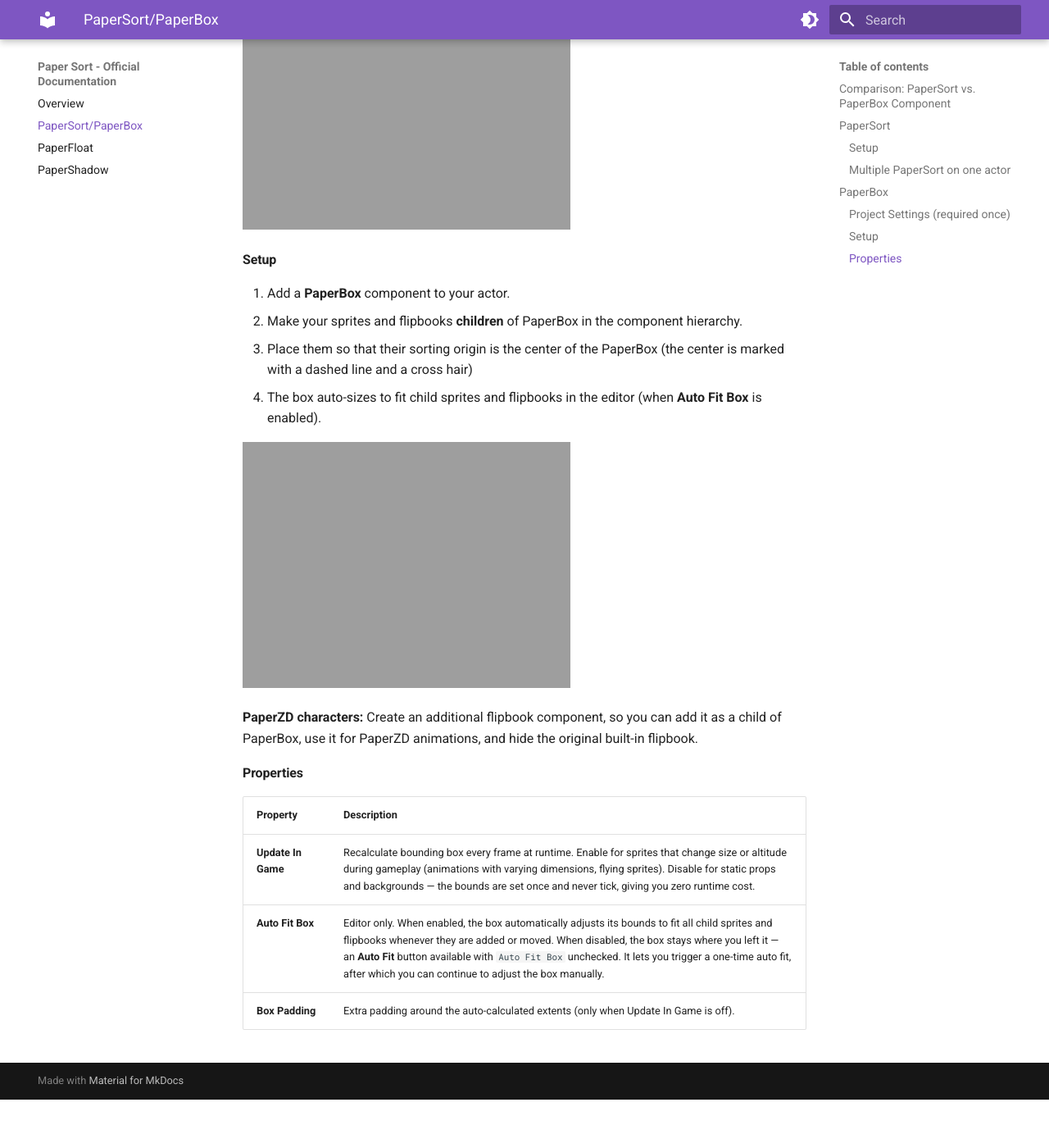
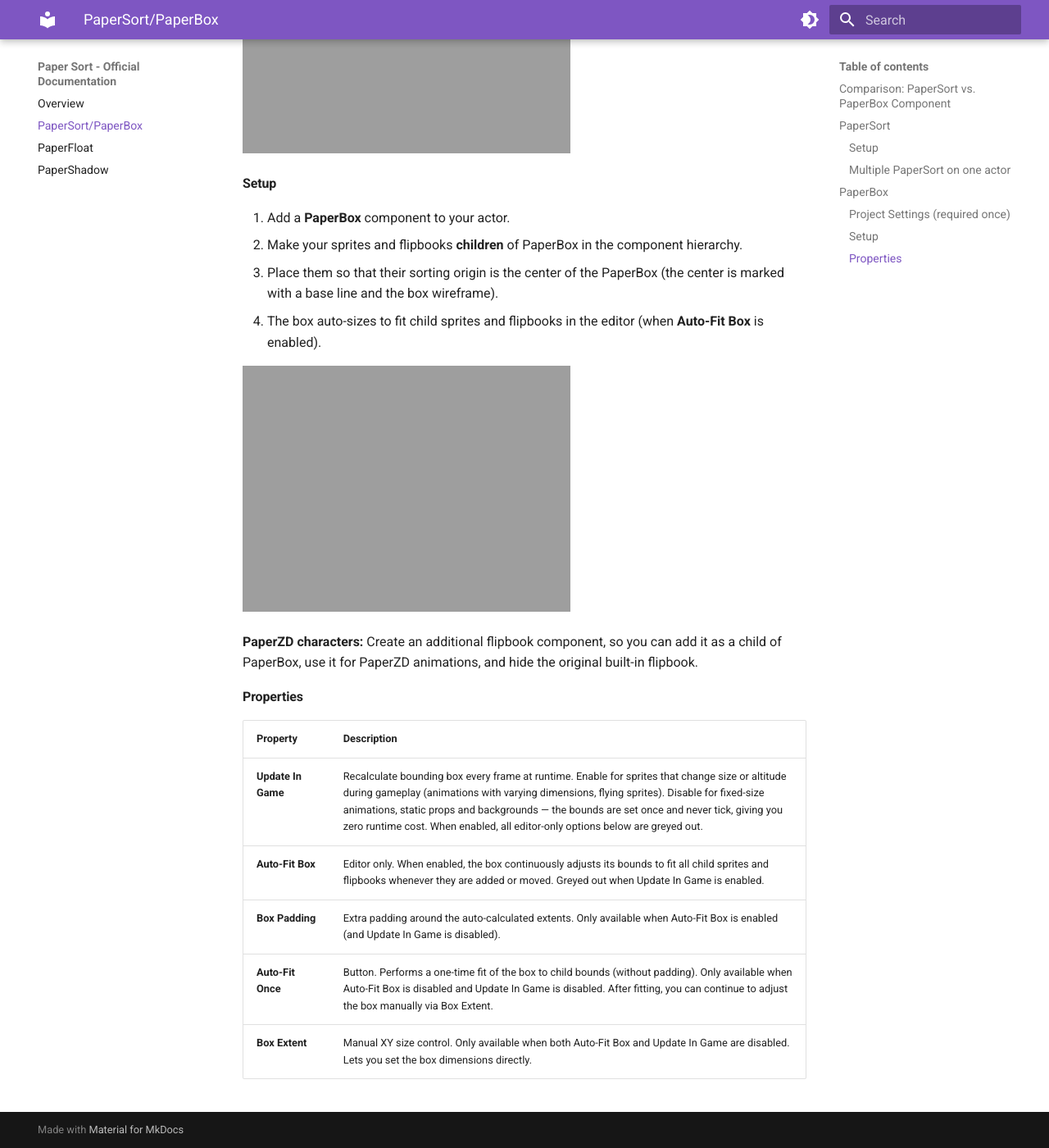
Before and after one commit to LionInAbox/PaperSort-Docs, an MkDocs documentation site: the page built from docs/papersort.md, in a window 1280 px wide and 1400 px high, scrolled down 2233 px. Shown: the whole window at 82% size. Built offline with MkDocs 1.6.1 and Material for MkDocs 9.7.7, drawn with Linux system fonts in a browser that asks for light colours; before the commit the page ends 3574 px from its top, so only the background shows below that; some of the changed text lies outside the part shown.

Commit message:
improved papersort description

```diff
--- a/docs/papersort.md
+++ b/docs/papersort.md
@@ -35,7 +34,7 @@
 
 ![PaperSort debug visualization](insert_image: editor viewport showing the crosshair and dashed sorting line on a character)
 
-**\* why `-1,000,000`:** your sprites are most like never going to travel below the y position of -1,000,000 on the y axis, so you're safe that the background will never be sorted in front and cover the remaining sprites. Feel free to adjust that number to your needs.
+>***\* About the value:*** Your sprites will most likely never reach a y position of `-1,000,000`, so the background is guaranteed to sort behind everything else. Adjust as needed.
 
 ---
 
@@ -55,8 +54,8 @@
 
 1. Add a **PaperBox** component to your actor.
 2. Make your sprites and flipbooks **children** of PaperBox in the component hierarchy.
-3. Place them so that their sorting origin is the center of the PaperBox (the center is marked with a dashed line and a cross hair)
-4. The box auto-sizes to fit child sprites and flipbooks in the editor (when **Auto Fit Box** is enabled).
+3. Place them so that their sorting origin is the center of the PaperBox (the center is marked with a base line and the box wireframe).
+4. The box auto-sizes to fit child sprites and flipbooks in the editor (when **Auto-Fit Box** is enabled).
 
 ![PaperBox hierarchy](insert_image: component hierarchy showing sprites as children of PaperBox)
 
@@ -66,6 +65,8 @@
 
 | Property | Description |
 |----------|-------------|
-| **Update In Game** | Recalculate bounding box every frame at runtime. Enable for sprites that change size or altitude during gameplay (animations with varying dimensions, flying sprites). Disable for static props and backgrounds — the bounds are set once and never tick, giving you zero runtime cost. |
-| **Auto Fit Box** | Editor only. When enabled, the box automatically adjusts its bounds to fit all child sprites and flipbooks whenever they are added or moved. When disabled, the box stays where you left it — an **Auto Fit** button available with `Auto Fit Box` unchecked. It lets you trigger a one-time auto fit, after which you can continue to adjust the box manually. |
-| **Box Padding** | Extra padding around the auto-calculated extents (only when Update In Game is off). |
+| **Update In Game** | Recalculate bounding box every frame at runtime. Enable for sprites that change size or altitude during gameplay (animations with varying dimensions, flying sprites). Disable for fixed-size animations, static props and backgrounds — the bounds are set once and never tick, giving you zero runtime cost. When enabled, all editor-only options below are greyed out. |
+| **Auto-Fit Box** | Editor only. When enabled, the box continuously adjusts its bounds to fit all child sprites and flipbooks whenever they are added or moved. Greyed out when Update In Game is enabled. |
+| **Box Padding** | Extra padding around the auto-calculated extents. Only available when Auto-Fit Box is enabled (and Update In Game is disabled). |
+| **Auto-Fit Once** | Button. Performs a one-time fit of the box to child bounds (without padding). Only available when Auto-Fit Box is disabled and Update In Game is disabled. After fitting, you can continue to adjust the box manually via Box Extent. |
+| **Box Extent** | Manual XY size control. Only available when both Auto-Fit Box and Update In Game are disabled. Lets you set the box dimensions directly. |
```
Also changed, not shown: other parts of docs/papersort.md (+1 -2 lines), docs/index.md (+3 -3 lines), docs/paperfloat.md (+6 -2 lines).
